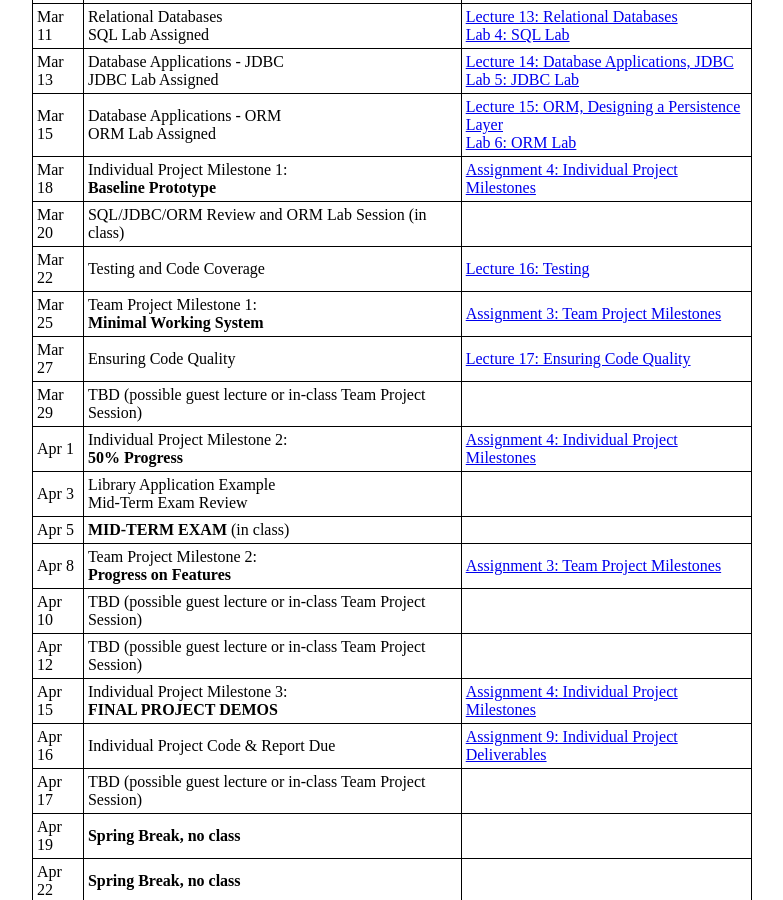
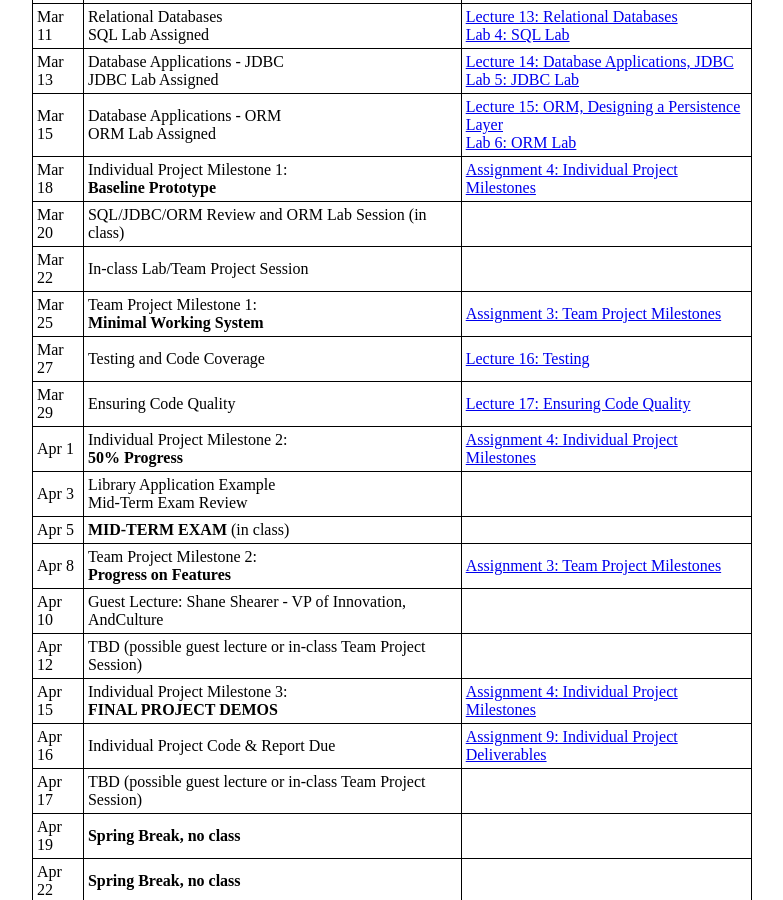
Before and after one commit to ycpcs/cs320-spring2019, a Jekyll site: the page built from schedule.md, in a window 1280 px wide and 900 px high, scrolled down 1053 px. Shown: the whole window, without its empty margins (248-1031 px from the left). Built offline with Jekyll 4.4.1, drawn with Linux system fonts in a browser that asks for light colours.

Commit message:
updated calendar

```diff
--- a/schedule.md
+++ b/schedule.md
@@ -37,15 +37,15 @@ Mar 13 | Database Applications - JDBC<br> JDBC Lab Assigned | [Lecture 14: Datab
 Mar 15 | Database Applications - ORM <br> ORM Lab Assigned | [Lecture 15: ORM, Designing a Persistence Layer](lectures/lecture15.html)<br> [Lab 6: ORM Lab](./labs/lab06.html)
 Mar 18 | Individual Project Milestone 1:<br> **Baseline Prototype** | [Assignment 4: Individual Project Milestones](assign/assign04.html)
 Mar 20 | SQL/JDBC/ORM Review and ORM Lab Session (in class)
-Mar 22 | Testing and Code Coverage | [Lecture 16: Testing](lectures/lecture16.html)
+Mar 22 | In-class Lab/Team Project Session
 Mar 25 | Team Project Milestone 1:<br> **Minimal Working System** | [Assignment 3: Team Project Milestones](assign/assign03.html)
-Mar 27 | Ensuring Code Quality | [Lecture 17: Ensuring Code Quality](lectures/lecture17.html)
-Mar 29 | TBD (possible guest lecture or in-class Team Project Session)
+Mar 27 | Testing and Code Coverage | [Lecture 16: Testing](lectures/lecture16.html)
+Mar 29 | Ensuring Code Quality | [Lecture 17: Ensuring Code Quality](lectures/lecture17.html)
 Apr 1  | Individual Project Milestone 2:<br> **50% Progress** | [Assignment 4: Individual Project Milestones](assign/assign04.html)
 Apr 3  | Library Application Example<br> Mid-Term Exam Review
 Apr 5  | **MID-TERM EXAM** (in class)
 Apr 8  | Team Project Milestone 2:<br> **Progress on Features** | [Assignment 3: Team Project Milestones](assign/assign03.html)
-Apr 10 | TBD (possible guest lecture or in-class Team Project Session)
+Apr 10 | Guest Lecture: Shane Shearer - VP of Innovation, AndCulture
 Apr 12 | TBD (possible guest lecture or in-class Team Project Session)
 Apr 15 | Individual Project Milestone 3:<br> **FINAL PROJECT DEMOS** | [Assignment 4: Individual Project Milestones](assign/assign04.html)
 Apr 16 | Individual Project Code & Report Due | [Assignment 9: Individual Project Deliverables](assign/assign09.html)
```
Also changed, not shown: 2 other files.
